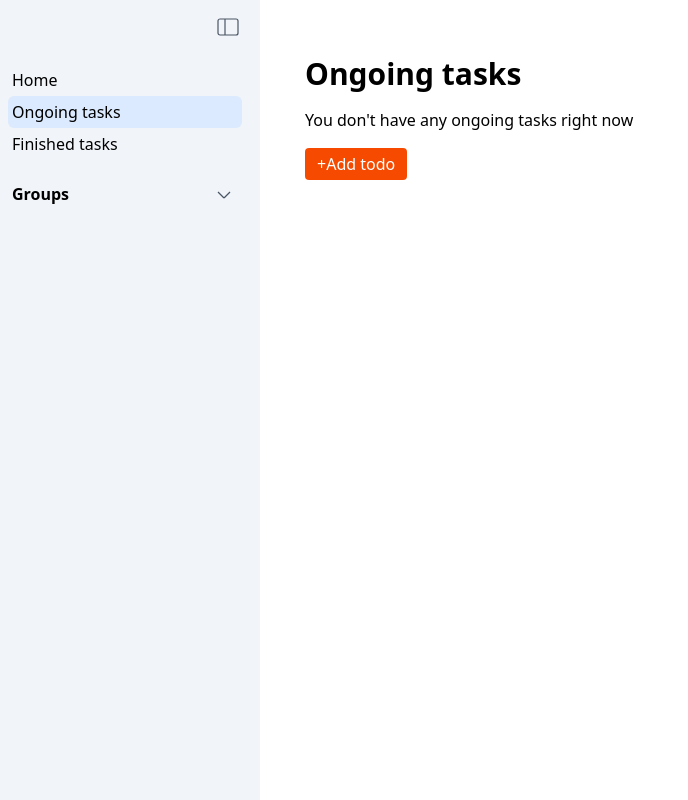
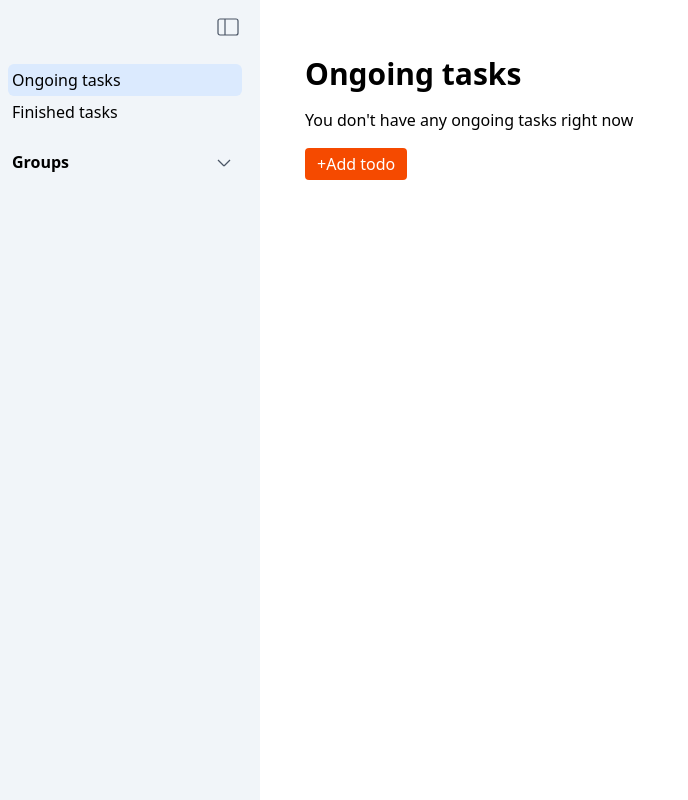
Before and after one commit to Sveldevorls/todoer, a React (Vite) app: page /ongoing in a window 1280 px wide. Shown: the whole page, without its empty margins (0-688 px from the left). Built offline with nearby package versions, Linux system fonts and the light colour scheme.

Commit message:
Add index redirect route

```diff
--- a/src/components/Sidebar.tsx
+++ b/src/components/Sidebar.tsx
@@ -73,15 +73,6 @@ export default function Sidebar({ sidebarIsOpen, setSidebarIsOpen }: SidebarProp
             className="p-2 overflow-hidden hover:overflow-auto grow [scrollbar-width:thin] [scrollbar-gutter:stable]"
           >
             <ul>
-              <li>
-                <Link
-                  to="/"
-                  className="block p-1 rounded-md hover:bg-zinc-200"
-                  activeProps={{ className: "bg-blue-100" }}
-                >
-                  <h2>Home</h2>
-                </Link>
-              </li>
               <li>
                 <Link
                   to="/ongoing"
--- a/src/routeTree.gen.ts
+++ b/src/routeTree.gen.ts
@@ -11,6 +11,7 @@
 import { Route as rootRouteImport } from './routes/__root'
 import { Route as OngoingRouteImport } from './routes/ongoing'
 import { Route as FinishedRouteImport } from './routes/finished'
+import { Route as IndexRouteImport } from './routes/index'
 import { Route as TasksIndexRouteImport } from './routes/tasks/index'
 import { Route as GroupsIndexRouteImport } from './routes/groups/index'
 import { Route as TasksTaskIDRouteImport } from './routes/tasks/$taskID'
@@ -24,6 +25,11 @@ const OngoingRoute = OngoingRouteImport.update({
 const FinishedRoute = FinishedRouteImport.update({
   id: '/finished',
   path: '/finished',
+  getParentRoute: () => rootRouteImport,
+} as any)
+const IndexRoute = IndexRouteImport.update({
+  id: '/',
+  path: '/',
   getParentRoute: () => rootRouteImport,
 } as any)
 const TasksIndexRoute = TasksIndexRouteImport.update({
@@ -48,6 +54,7 @@ const GroupsGroupIDRoute = GroupsGroupIDRouteImport.update({
 } as any)
 
 export interface FileRoutesByFullPath {
+  '/': typeof IndexRoute
   '/finished': typeof FinishedRoute
   '/ongoing': typeof OngoingRoute
   '/groups/$groupID': typeof GroupsGroupIDRoute
@@ -56,6 +63,7 @@ export interface FileRoutesByFullPath {
   '/tasks': typeof TasksIndexRoute
 }
 export interface FileRoutesByTo {
+  '/': typeof IndexRoute
   '/finished': typeof FinishedRoute
   '/ongoing': typeof OngoingRoute
   '/groups/$groupID': typeof GroupsGroupIDRoute
@@ -65,6 +73,7 @@ export interface FileRoutesByTo {
 }
 export interface FileRoutesById {
   __root__: typeof rootRouteImport
+  '/': typeof IndexRoute
   '/finished': typeof FinishedRoute
   '/ongoing': typeof OngoingRoute
   '/groups/$groupID': typeof GroupsGroupIDRoute
@@ -75,6 +84,7 @@ export interface FileRoutesById {
 export interface FileRouteTypes {
   fileRoutesByFullPath: FileRoutesByFullPath
   fullPaths:
+    | '/'
     | '/finished'
     | '/ongoing'
     | '/groups/$groupID'
@@ -83,6 +93,7 @@ export interface FileRouteTypes {
     | '/tasks'
   fileRoutesByTo: FileRoutesByTo
   to:
+    | '/'
     | '/finished'
     | '/ongoing'
     | '/groups/$groupID'
@@ -91,6 +102,7 @@ export interface FileRouteTypes {
     | '/tasks'
   id:
     | '__root__'
+    | '/'
     | '/finished'
     | '/ongoing'
     | '/groups/$groupID'
@@ -100,6 +112,7 @@ export interface FileRouteTypes {
   fileRoutesById: FileRoutesById
 }
 export interface RootRouteChildren {
+  IndexRoute: typeof IndexRoute
   FinishedRoute: typeof FinishedRoute
   OngoingRoute: typeof OngoingRoute
   GroupsGroupIDRoute: typeof GroupsGroupIDRoute
@@ -122,6 +135,13 @@ declare module '@tanstack/react-router' {
       path: '/finished'
       fullPath: '/finished'
       preLoaderRoute: typeof FinishedRouteImport
+      parentRoute: typeof rootRouteImport
+    }
+    '/': {
+      id: '/'
+      path: '/'
+      fullPath: '/'
+      preLoaderRoute: typeof IndexRouteImport
       parentRoute: typeof rootRouteImport
     }
     '/tasks/': {
@@ -156,6 +176,7 @@ declare module '@tanstack/react-router' {
 }
 
 const rootRouteChildren: RootRouteChildren = {
+  IndexRoute: IndexRoute,
   FinishedRoute: FinishedRoute,
   OngoingRoute: OngoingRoute,
   GroupsGroupIDRoute: GroupsGroupIDRoute,
--- /dev/null
+++ b/src/routes/index.tsx
@@ -0,0 +1,11 @@
+import { createFileRoute, Navigate } from '@tanstack/react-router'
+
+export const Route = createFileRoute('/')({
+  component: RouteComponent,
+})
+
+function RouteComponent() {
+  return (
+    <Navigate to="/ongoing" />
+  )
+}
```
